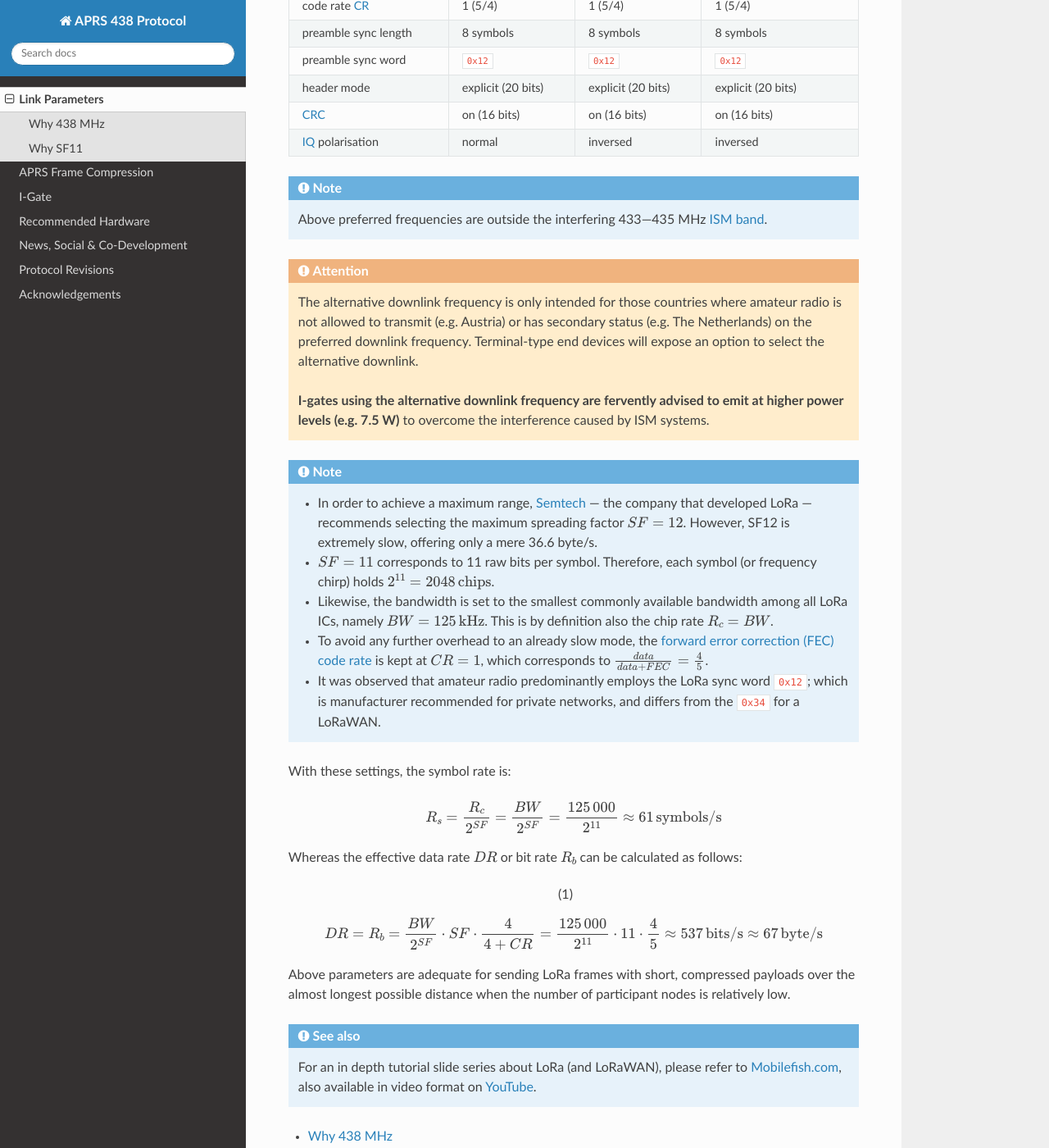
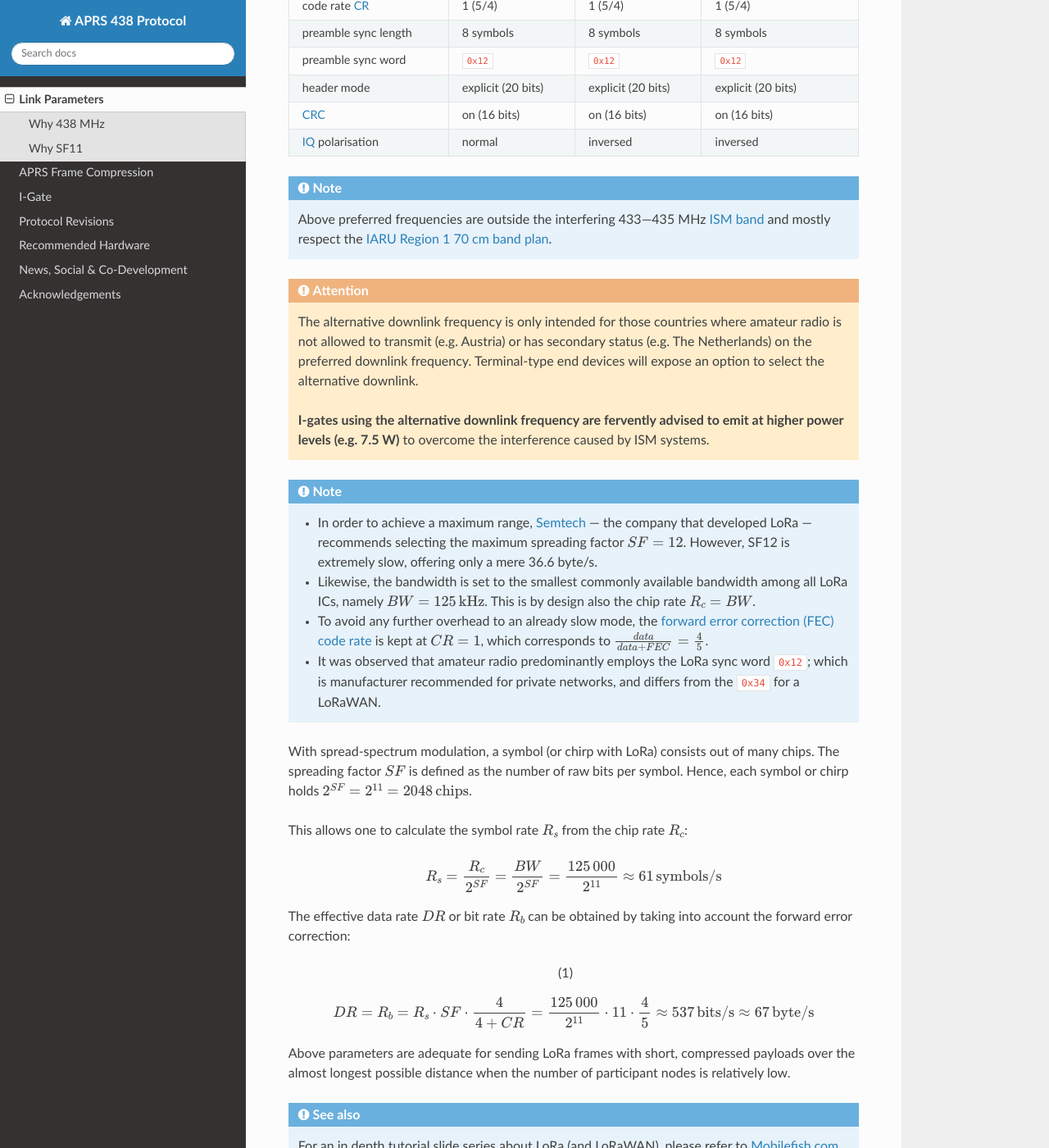
Before and after one commit to aprs438/aprs438.protocol, a Sphinx documentation site: the page built from docs/source/link_parameters.md, in a window 1280 px wide and 1400 px high, scrolled down 391 px. Shown: the whole window at 82% size. Built offline with Sphinx 7.4.7 and the Read the Docs theme 2.0.0, drawn with Linux system fonts in a browser that asks for light colours.

Commit message:
acknowledgements, link parameters

```diff
--- a/docs/source/link_parameters.md
+++ b/docs/source/link_parameters.md
@@ -18,7 +18,8 @@
 :::
 
 :::{note}
-Above preferred frequencies are outside the interfering 433—435&nbsp;MHz [ISM band](https://en.wikipedia.org/wiki/ISM_radio_band).
+Above preferred frequencies are outside the interfering 433—435&nbsp;MHz [ISM band](https://en.wikipedia.org/wiki/ISM_radio_band) and
+mostly respect the [IARU Region 1 70&nbsp;cm band plan](https://www.iaru-r1.org/wp-content/uploads/2021/03/UHF-Bandplan.pdf).
 :::
 
 :::{attention}
@@ -29,19 +30,21 @@
 
 :::{note}
 - In order to achieve a maximum range, [Semtech](https://en.wikipedia.org/wiki/Semtech) —&nbsp;the company that developed LoRa&nbsp;— recommends selecting the maximum spreading factor $SF = 12$. However, SF12 is extremely slow, offering only a mere 36.6&nbsp;byte/s.
-- $SF = 11$ corresponds to 11&nbsp;raw bits per symbol. Therefore, each symbol (or frequency chirp) holds $2^{11} = 2048\,\text{chips}$.
-- Likewise, the bandwidth is set to the smallest commonly available bandwidth among all LoRa ICs, namely $BW = 125\,\text{kHz}$. This is by definition also the chip rate $R_c = BW$.
+- Likewise, the bandwidth is set to the smallest commonly available bandwidth among all LoRa ICs, namely $BW = 125\,\text{kHz}$. This is by design also the chip rate $R_c = BW$.
 - To avoid any further overhead to an already slow mode, the [forward error correction (FEC)](https://en.wikipedia.org/wiki/Error_correction_code#Forward_error_correction) [code rate](https://en.wikipedia.org/wiki/Code_rate) is kept at $CR = 1$, which corresponds to $\frac{data}{data + FEC} = \frac{4}{5}$.
 - It was observed that amateur radio predominantly employs the LoRa sync word `0x12`; which is manufacturer recommended for private networks, and differs from the `0x34` for a LoRaWAN.
 :::
 
-With these settings, the symbol rate is:
+With spread‑spectrum modulation, a symbol (or chirp with LoRa) consists out of many chips.
+The spreading factor $SF$ is defined as the number of raw bits per symbol. Hence, each symbol or chirp holds $2^{SF} = 2^{11} = 2048\,\text{chips}$.
+
+This allows one to calculate the symbol rate $R_s$ from the chip rate $R_c$:
 
 $$R_s = \frac{R_c}{2^{SF}} = \frac{BW}{2^{SF}} = \frac{125\,000}{2^{11}} \approx 61\,\text{symbols/s}$$
 
-Whereas the effective data rate $DR$ or bit rate $R_b$ can be calculated as follows:
+The effective data rate $DR$ or bit rate $R_b$ can be obtained by taking into account the forward error correction:
 
-$$DR = R_b =  \frac{BW}{2^{SF}} \cdot SF \cdot \frac{4}{4 + CR} = \frac{125\,000}{2^{11}} \cdot 11 \cdot \frac{4}{5} \approx 537\,\text{bits/s} \approx 67\,\text{byte/s}$$ (eq-data-rate)
+$$DR = R_b = R_s \cdot SF \cdot \frac{4}{4 + CR} = \frac{125\,000}{2^{11}} \cdot 11 \cdot \frac{4}{5} \approx 537\,\text{bits/s} \approx 67\,\text{byte/s}$$ (eq-data-rate)
 
 Above parameters are adequate for sending LoRa frames with short, compressed payloads over the almost longest possible distance when the number of participant nodes is relatively low.
 
```
Also changed, not shown: docs/source/acknowledgements.md (+11 -7 lines), docs/source/frame_compression.md (+3 -3 lines), docs/source/i-gate.md (+1 -1 lines), docs/source/index.md (+2 -2 lines), docs/source/measurable_benefits.md (+3 -3 lines).
